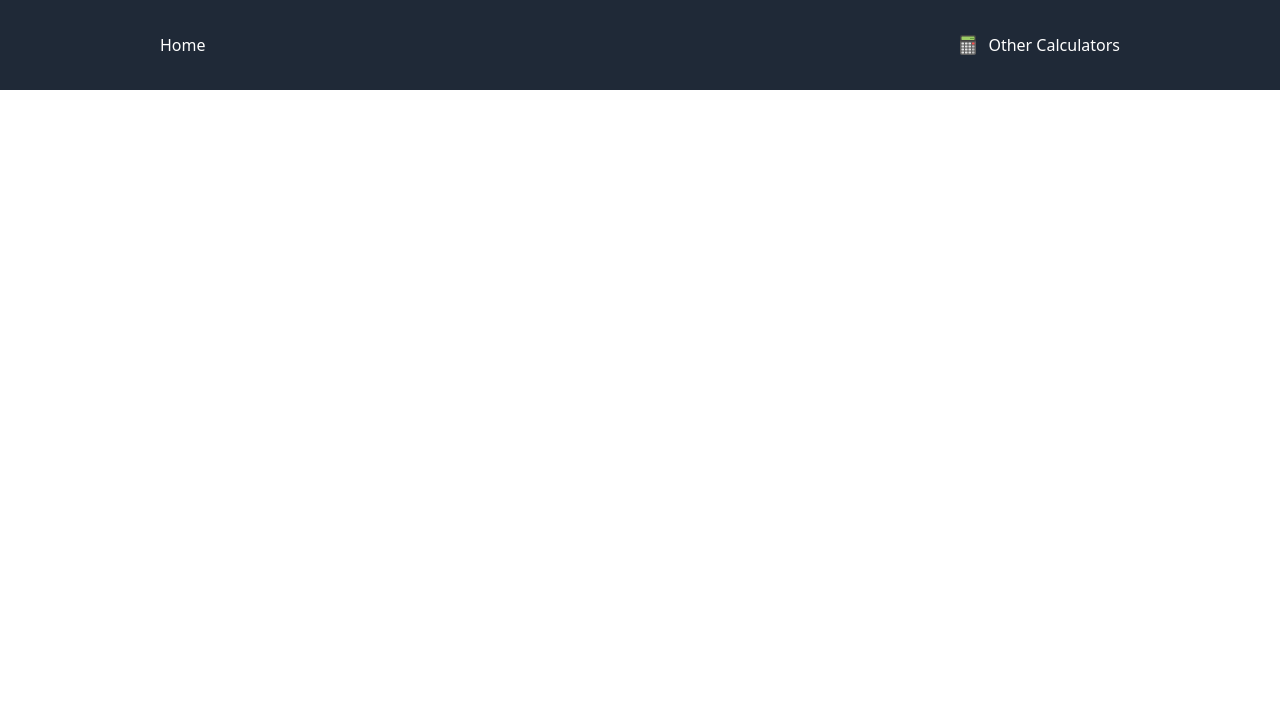
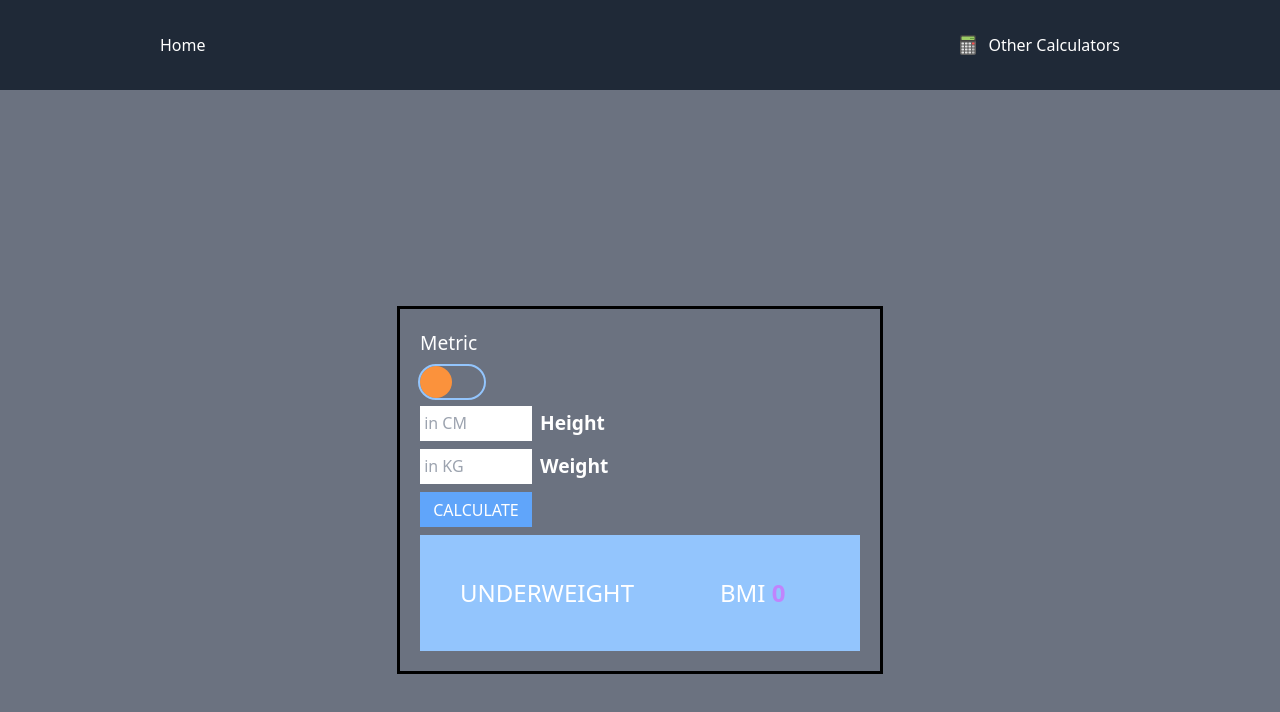
Before and after one commit to vindexTOS/calculators, a React (Vite) app: page /bmi-calculator in a window 1280 px wide. Shown: the top 712 px of the page. Built offline with nearby package versions, Linux system fonts and the light colour scheme.

Commit message:
bmi functionality done

```diff
--- a/src/App.tsx
+++ b/src/App.tsx
@@ -6,6 +6,7 @@ import CompaunedIntrest from './components/CompaunedIntrest'
 import LifeExpectancy from './components/LifeExpectancy'
 import NavBar from './components/NavBar'
 import OneRepMax from './components/OneRepMax'
+import BMI from './components/BMI'
 function App() {
   return (
     <>
@@ -16,6 +17,7 @@ function App() {
         <Route path="compauned-intrest" element={<CompaunedIntrest />} />
         <Route path="life-expectancy" element={<LifeExpectancy />} />
         <Route path="one-rep-max" element={<OneRepMax />} />
+        <Route path="bmi-calculator" element={<BMI />} />
       </Routes>
     </>
   )
--- a/src/assets/navigation/navData.tsx
+++ b/src/assets/navigation/navData.tsx
@@ -1,9 +1,11 @@
 import compauned from './compauned.jpg'
 import emi from './emi.jpg'
 import life from './life.jpg'
+import onerep from './onerep.jpg'
 
 export const NavData = {
   compauned,
   emi,
   life,
+  onerep,
 }
--- /dev/null
+++ b/src/components/BMI.tsx
@@ -0,0 +1,149 @@
+import React, { useState } from 'react'
+
+const BMI = () => {
+  const style = {
+    section: ` w-[100%] h-[100vh] bg-gray-500 flex  items-center justify-center `,
+    maininputDiv: ` flex   flex-col gap-2 `,
+    inputDiv: `flex items-center  gap-2`,
+    input: `w-[7rem] h-[2.2rem] `,
+    label: `text-white text-[1.2rem] font-bold  w-[10rem]`,
+  }
+
+  const [height, setHeight] = useState<number>(0)
+  const [Weight, setWeight] = useState<number>(0)
+  const [feet, setFeet] = useState<number>(0)
+  const [inch, setInch] = useState<number>(0)
+  const [imperialToMetric, setImperialToMetric] = useState<boolean>(false)
+  const [BMI, setBMI] = useState<number>(0)
+
+  const BMICalc = () => {
+    let weight = Weight * 2.2
+    let inchs = height / 2.54
+    let ftToInch = feet * 12 + inch
+    if (!imperialToMetric) {
+      let bmi = (weight / (inchs * inchs)) * 703
+      setBMI(bmi)
+    } else if (imperialToMetric) {
+      let bmi = (Weight / (ftToInch * ftToInch)) * 703
+      setBMI(bmi)
+    }
+    console.log(ftToInch)
+  }
+
+  return (
+    <section className={style.section}>
+      <div className="flex flex-col gap-2 p-5 w-[30rem] outline outlie-2 ">
+        <div className="flex flex-col gap-2 justify-center">
+          <p className="text-white text-[1.2rem] ">
+            {' '}
+            {imperialToMetric ? 'Imperial' : 'Metric'}
+          </p>
+          <span
+            className={`outline outline-2 outline-blue-300 w-[4rem] h-[2rem] rounded-[30px] flex cursor-pointer ${
+              imperialToMetric && 'justify-end items-end'
+            }}`}
+            onClick={() => setImperialToMetric(!imperialToMetric)}
+          >
+            <div
+              className={` w-[50%] bg-orange-400 h-[2rem] rounded-[50%]
+         `}
+            ></div>
+          </span>
+        </div>
+        <div className={style.maininputDiv}>
+          <div className={style.inputDiv}>
+            {imperialToMetric ? (
+              <div>
+                <div className="flex gap-2">
+                  <input
+                    onChange={(e) => setFeet(Number(e.target.value))}
+                    className={style.input}
+                    type="number"
+                    placeholder=" in Feet"
+                  />
+                  <input
+                    onChange={(e) => setInch(Number(e.target.value))}
+                    className={style.input}
+                    type="number"
+                    placeholder=" in Inch(es)"
+                  />
+                </div>
+              </div>
+            ) : (
+              <input
+                onChange={(e) => setHeight(Number(e.target.value))}
+                className={style.input}
+                type="number"
+                placeholder=" in CM"
+              />
+            )}
+            <label className={style.label}> Height</label>
+          </div>
+          <div className={style.inputDiv}>
+            {imperialToMetric ? (
+              <input
+                onChange={(e) => setWeight(Number(e.target.value))}
+                className={style.input}
+                placeholder=" in Pounds"
+                type="number"
+              />
+            ) : (
+              <input
+                onChange={(e) => setWeight(Number(e.target.value))}
+                className={style.input}
+                placeholder=" in KG"
+                type="number"
+              />
+            )}
+            <label className={style.label}>Weight</label>
+          </div>
+        </div>
+        <button
+          className="flex  text-white  bg-blue-400 w-[7rem] h-[2.2rem] items-center justify-center cursor-pointer hover:bg-blue-500"
+          onClick={() => BMICalc()}
+        >
+          CALCULATE
+        </button>
+        <div>
+          <div
+            className={`${
+              BMI > 35
+                ? 'bg-red-600'
+                : BMI > 30
+                ? 'bg-orange-800'
+                : BMI > 25
+                ? 'bg-yellow-400'
+                : BMI > 18
+                ? 'bg-green-400'
+                : BMI < 18
+                ? 'bg-blue-300'
+                : 'bg-grey-300'
+            } text-white p-10 text-[1.5rem] flex gap-5`}
+          >
+            <span className="w-[15rem]">
+              {BMI > 35
+                ? 'EXTREMELY OBESE'
+                : BMI > 30
+                ? 'OBESE'
+                : BMI > 25
+                ? 'OVERWEIGHT'
+                : BMI > 18
+                ? 'NORMAL'
+                : BMI < 18
+                ? 'UNDERWEIGHT'
+                : 'NO DATA'}
+            </span>
+            <p>
+              BMI{' '}
+              <span className="text-purple-400 font-bold">
+                {BMI.toFixed(0)}
+              </span>
+            </p>
+          </div>
+        </div>
+      </div>
+    </section>
+  )
+}
+
+export default BMI
--- a/src/components/Home.tsx
+++ b/src/components/Home.tsx
@@ -42,6 +42,11 @@ const Home = () => {
         title={`EMI calculator`}
         img={NavData.emi}
       />
+      <ImgDiv
+        img={NavData.onerep}
+        link={`one-rep-max`}
+        title={'One Rep Max Calculator'}
+      />
     </div>
   )
 }
--- a/src/components/NavBar.tsx
+++ b/src/components/NavBar.tsx
@@ -12,6 +12,7 @@ const NavBar = () => {
     { link: `compauned-intrest`, title: `compound interest calculator` },
     { link: `life-expectancy`, title: `Life Expectancy calulcator` },
     { link: `one-rep-max`, title: `One Rep Max` },
+    { link: `bmi-calculator`, title: `BMI calculator` },
   ]
   const LinkDivs = () => {
     return (
--- a/src/components/OneRepMax.tsx
+++ b/src/components/OneRepMax.tsx
@@ -8,7 +8,6 @@ const OneRepMax = () => {
     num?: number
   }[]
   const [RM, setRM] = useState<RMobj>([
-    { proc: '%50', num: 0 },
     { proc: '%55', num: 0 },
     { proc: '%60', num: 0 },
     { proc: '%65', num: 0 },
@@ -18,18 +17,16 @@ const OneRepMax = () => {
     { proc: '%85', num: 0 },
     { proc: '%90', num: 0 },
     { proc: '%95', num: 0 },
+    { proc: '%100', num: 0 },
   ])
-  const [oneRepMax, setOneRepMax] = useState<number>(0)
   const OneRepCal = () => {
     const repMax = weightLifted / (1.0278 - 0.0278 * reps)
     const repMaxFixed = Number(repMax.toFixed(0))
-    const fifty = repMaxFixed * 0.5
-    const fiftyFive = repMaxFixed * 0.55
-    const sixty = repMaxFixed * 0.6
+
     let arr = []
     let RMarr = []
     let starter = 0.5
-    let newProc = 0
+
     for (let i = 0; i < RM.length; i++) {
       let newStarter = (starter += 0.05)
 
@@ -39,8 +36,23 @@ const OneRepMax = () => {
     }
     setRM(RMarr)
   }
+
+  const ResetBtn = () => {
+    setRM([
+      { proc: '%55', num: 0 },
+      { proc: '%60', num: 0 },
+      { proc: '%65', num: 0 },
+      { proc: '%70', num: 0 },
+      { proc: '%75', num: 0 },
+      { proc: '%80', num: 0 },
+      { proc: '%85', num: 0 },
+      { proc: '%90', num: 0 },
+      { proc: '%95', num: 0 },
+      { proc: '%100', num: 0 },
+    ])
+  }
   const style = {
-    section: `w-[100%] h-[100vh] bg-gray-600 flex items-center justify-center gap-10`,
+    section: `w-[100%] h-[100vh] bg-gray-600 flex items-center justify-center gap-10 max_lg:flex-col max_lg:h-[100%] max_lg:pt-20`,
     mainInputDiv: `flex flex-col gap-5`,
     inputDiv: `flex items-center  gap-5`,
     input: `w-[6rem] h-[2.5rem] outline outline-2 outline-blue-300 `,
@@ -48,9 +60,9 @@ const OneRepMax = () => {
     inputSection: `flex flex-col gap-20`,
     btnDiv: `flex gap-6`,
     btn: `text-[2rem] outline outline-[1px] text-white  hover:outline-blue-500 hover:bg-gray-500 w-[10rem] outline-blue-300`,
-    resultSection: `w-[20%] border-2 py-2 flex flex-col items-center justify-center `,
+    resultSection: `w-[20%] max_lg:w-[90%]    max_Xll:w-[30%] border-2 py-2 flex flex-col p-5 items-center justify-center `,
     oneRepDiv: `outline outline-[1px] w-[100%]  py-3 text-[2rem] px-4 text-white flex gap-2`,
-    procDiv: `flex gap-2 text-[2rem] flex-col text-white `,
+    procDiv: `flex gap-2 text-[2rem] flex-col text-white p-5 `,
   }
   return (
     <section className={style.section}>
@@ -77,12 +89,14 @@ const OneRepMax = () => {
           <button onClick={OneRepCal} className={style.btn}>
             Calculate
           </button>
-          <button className={style.btn}>Reset</button>
+          <button onClick={ResetBtn} className={style.btn}>
+            Reset
+          </button>
         </div>
       </section>
       <section className={style.resultSection}>
         <div className={style.oneRepDiv}>
-          <span>{oneRepMax}</span>
+          <span>{RM[RM.length - 1]?.num}</span>
           <p>One-rep max</p>
         </div>
         <div className={style.procDiv}>
```
Also changed, not shown: src/assets/navigation/onerep.JPG (added).
